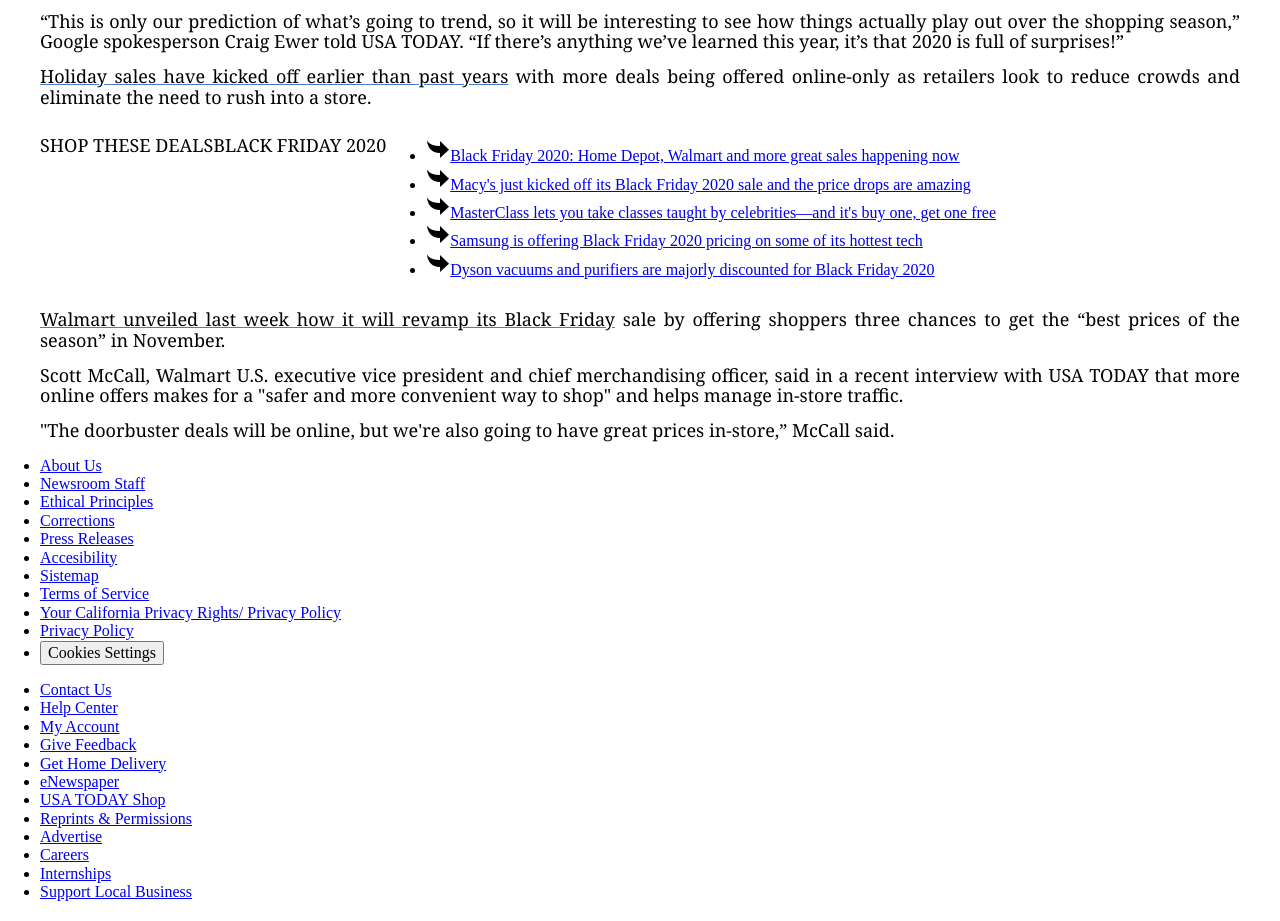
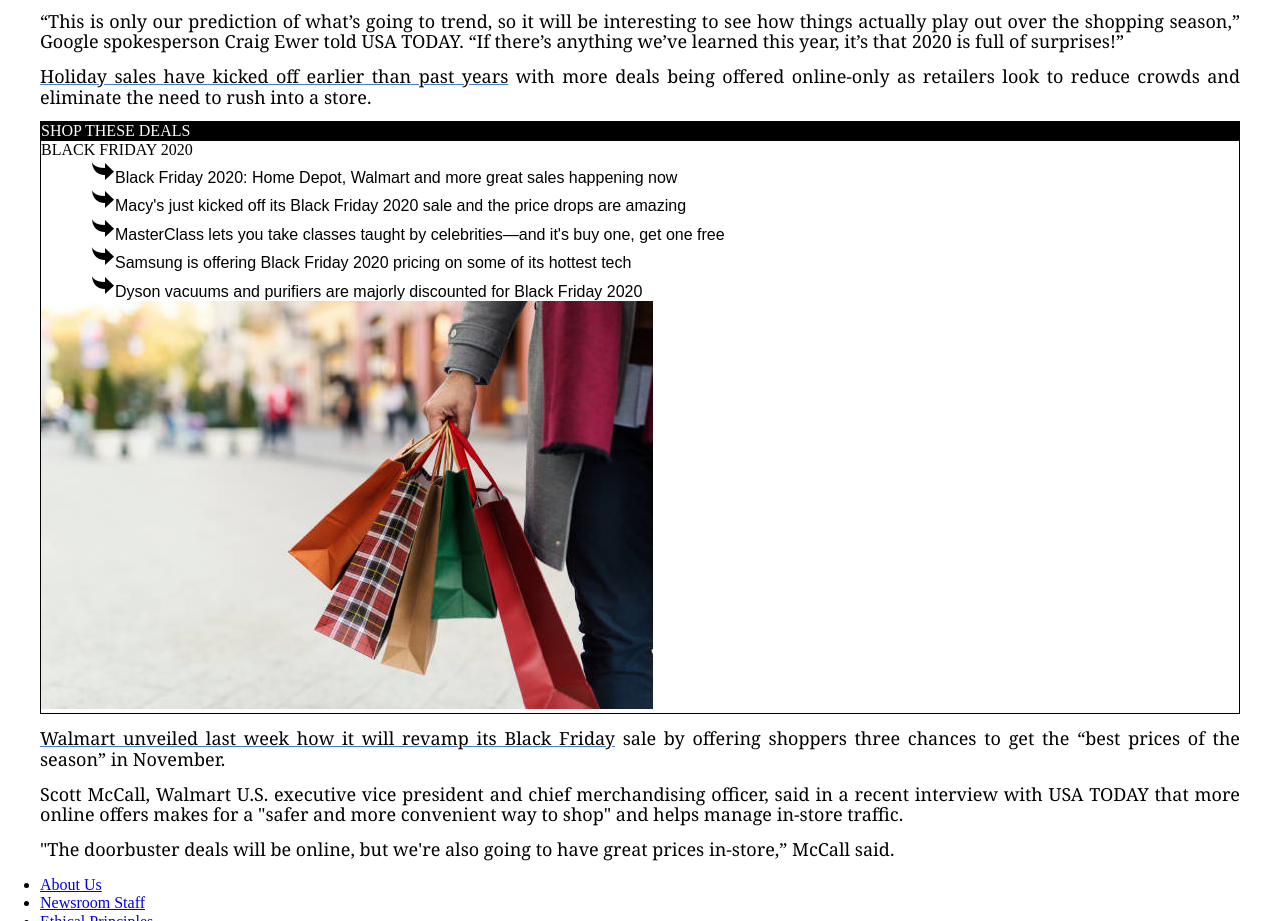
Before and after one commit to AgustinPernigotti/first-html-page, a plain HTML site: page index.html in a window 1280 px wide. Shown: the part 2276-3197 px from the top of the page. Drawn offline with Linux system fonts and the light colour scheme.

Commit message:
Image added css edited html edited

```diff
--- a/css/style.css
+++ b/css/style.css
@@ -179,6 +179,31 @@ div p a:visited{
 
 /* Aside styling */
 
-#container-aside{
-    display: flex;
+.container-aside{
+    border: 1px solid #000000;
+    margin: auto;
+    position: relative;
 }
+
+.container-aside div:first-child{
+    background-color: #000000;
+    color: white;
+    margin: 0px;
+}
+
+.container-aside ul{
+    list-style-type: none;
+    margin: auto;
+}
+
+.container-aside a{
+    text-decoration: none;
+    font-family: Arial, Helvetica, sans-serif;
+    padding: 10px;
+    color: #000000;
+}
+
+/* .container-aside img{
+    height: 10px;
+    width: 10px;
+} */
--- a/index.html
+++ b/index.html
@@ -126,18 +126,18 @@
                             </p>
                         </div>
                         </div>
-                        <aside id="container-aside">
-                            <div>
-                                <p>
+                        <aside class="container-aside">
+                            <div class="box1">
+                                <span>
                                     SHOP THESE DEALS
-                                </p>
+                                </span>
                             </div>
-                            <div>
-                                <p>
+                            <div class="box 2">
+                                <span>
                                     BLACK FRIDAY 2020
-                                </p>
+                                </span>
                             </div>
-                            <div>
+                            <div class="container ul">
                                 <ul>
                                     <li><a
                                             href="https://www.usatoday.com/story/tech/reviewedcom/2020/11/12/black-friday-2020-all-best-black-friday-sales-web/6230415002/"><img src="images/arrow.png" alt="arrow">Black
@@ -162,6 +162,7 @@
                                             vacuums and purifiers are majorly discounted for Black Friday 2020</a>
                                     </li>
                                 </ul>
+                                <div><img src="images/shopping.jpg" alt="Shopping"></div>
                             </div>
                         </aside>
                             <div>
```
Also changed, not shown: images/shopping.jpg (added).
